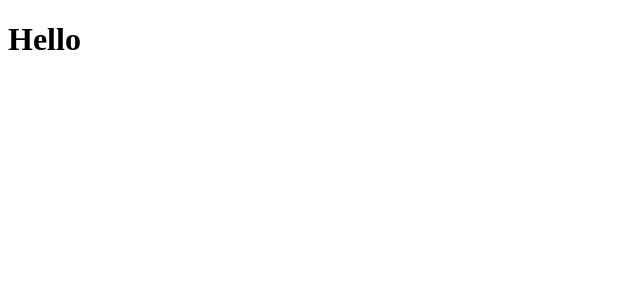
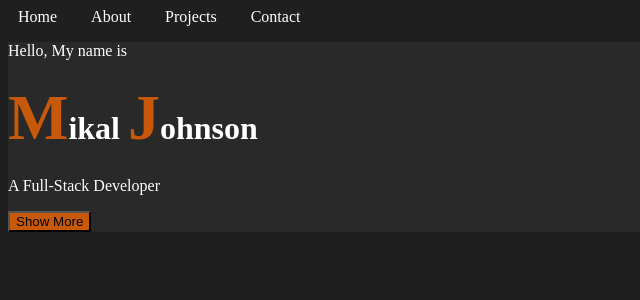
Before and after one commit to MikalJohnson/Old-Portfolio, a Flask app: page / in a window 1280 px wide. Shown: the top 300 px of the page, without its empty margins (0-640 px from the left). Run offline with Flask 3, Linux system fonts and the light colour scheme.

Commit message:
Finished banner HTML

```diff
--- /dev/null
+++ b/static/styles.css
@@ -0,0 +1,62 @@
+body {
+  background-color: #1f1f1f;
+  color: white;
+}
+
+/* Styling for the header/banner */
+
+
+
+nav ul {
+  list-style-type: none;
+  margin: 0;
+  padding: 0;
+}
+
+nav ul li {
+  display: inline-block;
+  margin-right: 10px;
+}
+
+nav ul li a {
+  color: #fff;
+  text-decoration: none;
+  padding: 5px 10px;
+}
+
+nav ul li a:hover {
+  background-color: #c8590a;
+}
+
+
+@keyframes slide-in {
+  0% {
+    transform: translateX(-100%);
+    opacity: 0;
+  }
+  100% {
+    transform: translateX(0);
+    opacity: 1;
+  }
+}
+
+.intro{
+    background-color: #292929;
+    height: 100%;
+
+}
+
+span {
+    font-size: 2em;
+    color: #c8590a;
+}
+
+.intro > h1 {
+  animation: slide-in 3s ease-in-out forwards;
+}
+
+
+
+button{
+    background-color: #c8590a;
+}
--- a/templates/index.html
+++ b/templates/index.html
@@ -1,11 +1,39 @@
 <!DOCTYPE html>
 <html lang="en">
-<head>
-	<meta charset="UTF-8">
-	<meta name="viewport" content="width=device-width, initial-scale=1.0">
-	<title>Welcome</title>
-</head>
-<body>
-	<h1>Hello</h1>
-</body>
+  <head>
+    <meta charset="UTF-8" />
+    <meta name="viewport" content="width=device-width, initial-scale=1.0" />
+    <link rel="stylesheet" href="{{url_for('static', filename = 'styles.css')}}"/>
+    <title>Welcome</title>
+  </head>
+  <body>
+    <header>
+      <nav>
+        <ul>
+          <li><a href="#home">Home</a></li>
+          <li><a href="#about">About</a></li>
+          <li><a href="#projects">Projects</a></li>
+          <li><a href="#contact">Contact</a></li>
+        </ul>
+      </nav>
+    </header>
+
+	<div class="intro">
+		<p>Hello, My name is</p>
+		<h1><span>M</span>ikal <span>J</span>ohnson</h1>
+		<p>A Full-Stack Developer</p>
+		<button>Show More</button>
+	</div>
+
+	<div class="about-me">
+		<div class="left-about-me">
+
+		</div>
+		<div class="right-about-me">
+
+		</div>
+	</div>
+
+    <script src="app.js"></script>
+  </body>
 </html>
```
Also changed, not shown: app.js (added).
